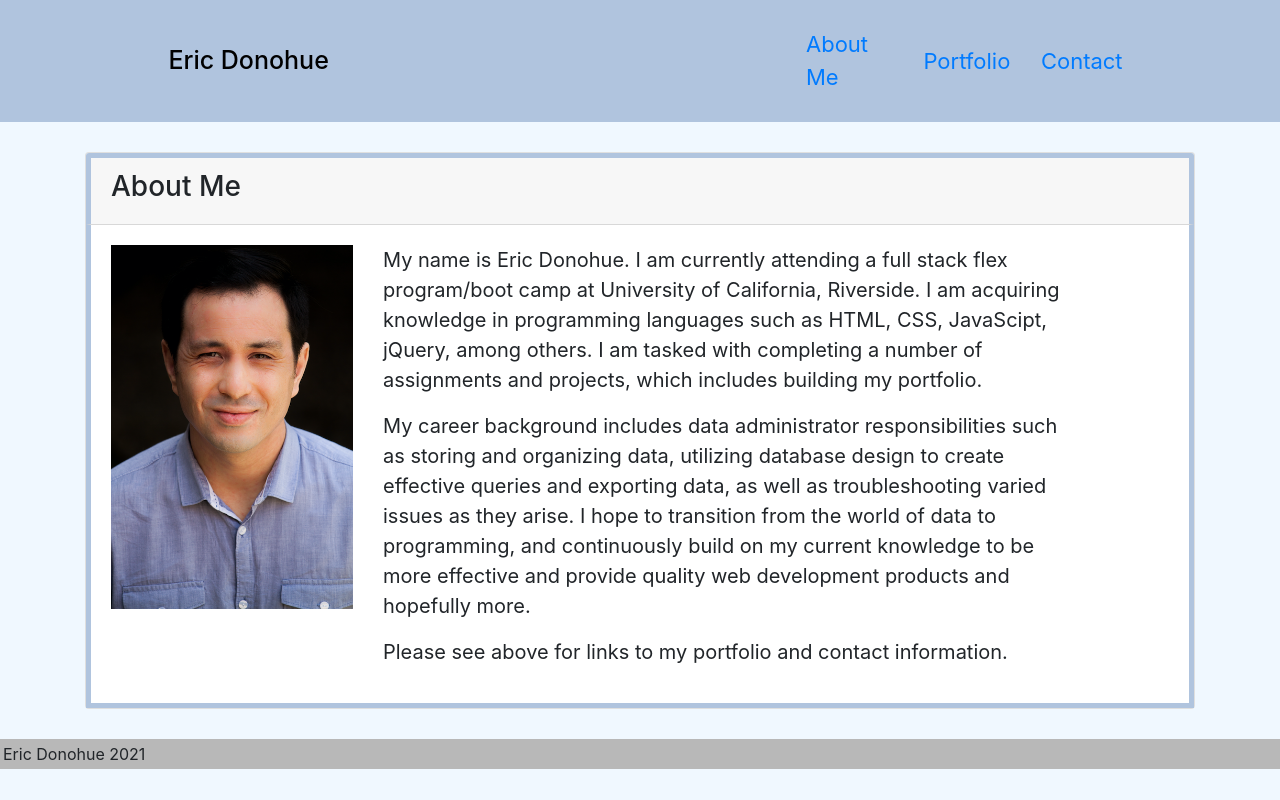
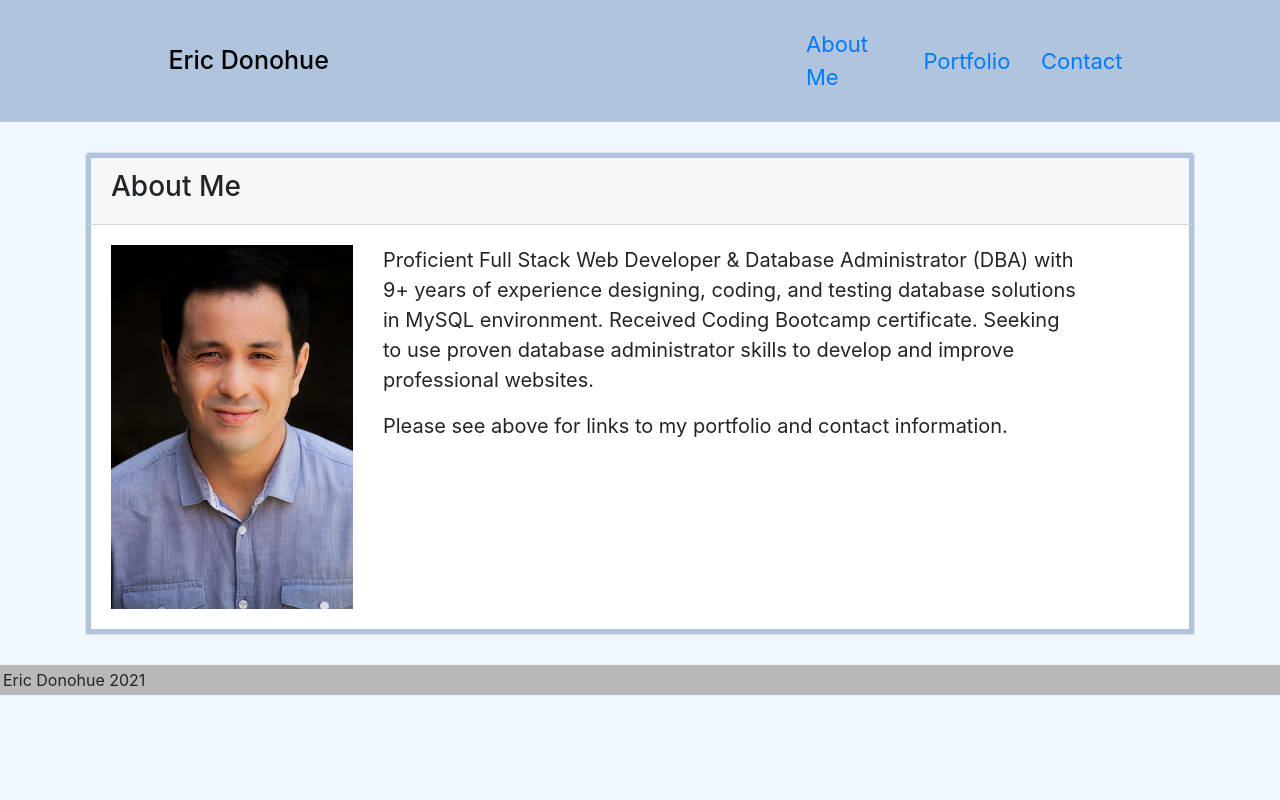
Before and after one commit to edonohue8/react-portfolio, a React (Create React App) app: page /About in a window 1280 px wide. Built offline with nearby package versions, Linux system fonts and the light colour scheme.

Commit message:
updated about me section

```diff
--- a/src/pages/About.js
+++ b/src/pages/About.js
@@ -27,13 +27,7 @@ const About = () => {
 
                                 <div className="col-md-8">
 
-                                    <p>My name is Eric Donohue. I am currently attending a full stack flex program/boot camp at University of
-                                    California, Riverside. I am acquiring knowledge in programming languages such as HTML, CSS, JavaScipt, jQuery,
-                                    among others. I am tasked with completing a number of assignments and projects, which includes building my portfolio.</p>
-
-                                    <p>My career background includes data administrator responsibilities such as storing and organizing data,
-                                    utilizing database design to create effective queries and exporting data, as well as troubleshooting varied
-                                    issues as they arise. I hope to transition from the world of data to programming, and continuously build on my current knowledge to be more effective and provide quality web development products and hopefully more.</p>
+                                    <p>Proficient Full Stack Web Developer & Database Administrator (DBA) with 9+ years of experience designing, coding, and testing database solutions in MySQL environment. Received Coding Bootcamp certificate. Seeking to use proven database administrator skills to develop and improve professional websites.</p>
 
                                     <p>Please see above for links to my portfolio and contact information.</p>
 
```
